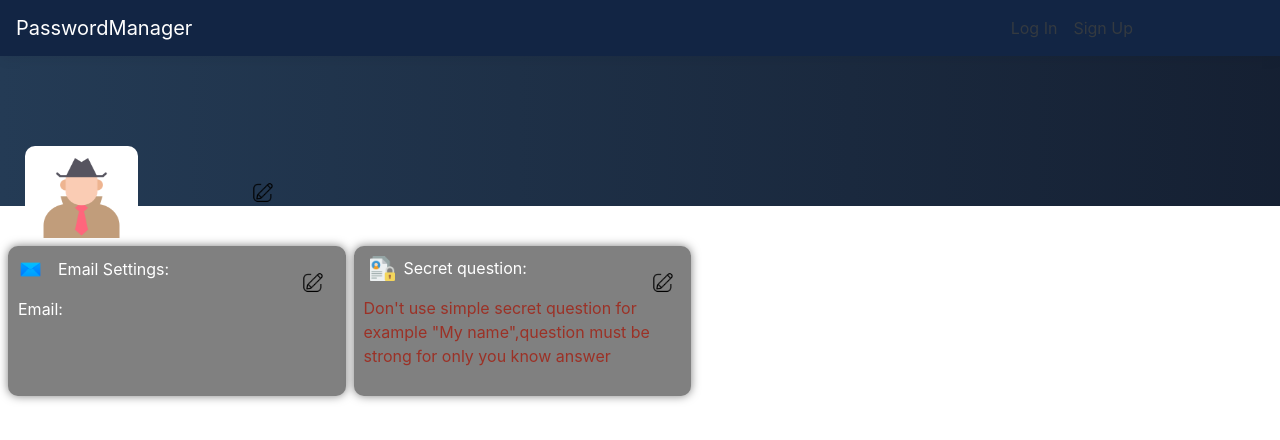
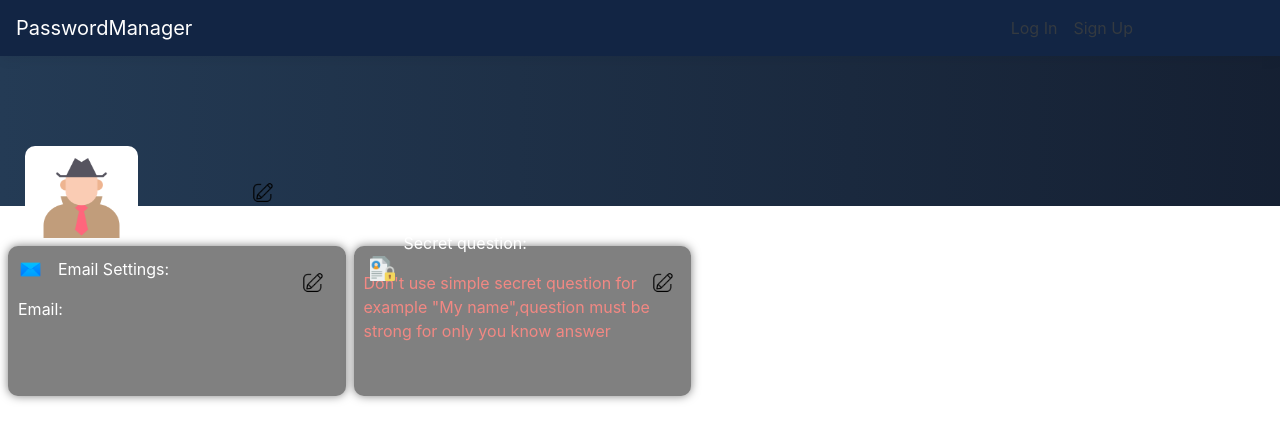
Before and after one commit to CasianovDenis/PasswordManager, a React (Create React App) app in the folder PasswordManager/ClientApp/: page /Settings in a window 1280 px wide. Shown: the top 440 px of the page. Built offline with nearby package versions, Linux system fonts and the light colour scheme; no server answers.

Commit message:
Created new div i the settings

```diff
--- a/PasswordManager/ClientApp/src/components/Settings/Settings.js
+++ b/PasswordManager/ClientApp/src/components/Settings/Settings.js
@@ -1,6 +1,5 @@
 import React, { useState,useEffect } from 'react';
 import style from './Settings.module.css';
-import getcookie from '../GetCookie.js';
 
 import user_icon from './user_icon.png';
 import email_icon from './email_icon.png';
@@ -71,13 +70,16 @@ export default function Settings() {
 
             <div className={style.settings_div}>
                 <img src={secret_icon} className={style.secret_question_icon} />
-                <p style={{ color: "white", marginLeft:"40px" }}>Secret question:</p>
+                <p style={{ color: "white", marginLeft: "40px", marginTop:"-25px" }}>Secret question:</p>
 
-                <p style={{ color: "#9b3126"}}>
+                <p style={{ color: "#f28883"}}>
                     Don't use simple secret question for example "My name",question must be strong  for only you know answer</p>
                 <Modal_edit_secret_question question={dbdata.Secret_question} />
             </div>
 
+            <div className={style.settings_color }>
+
+                </div>
 
 
         </div>
```
